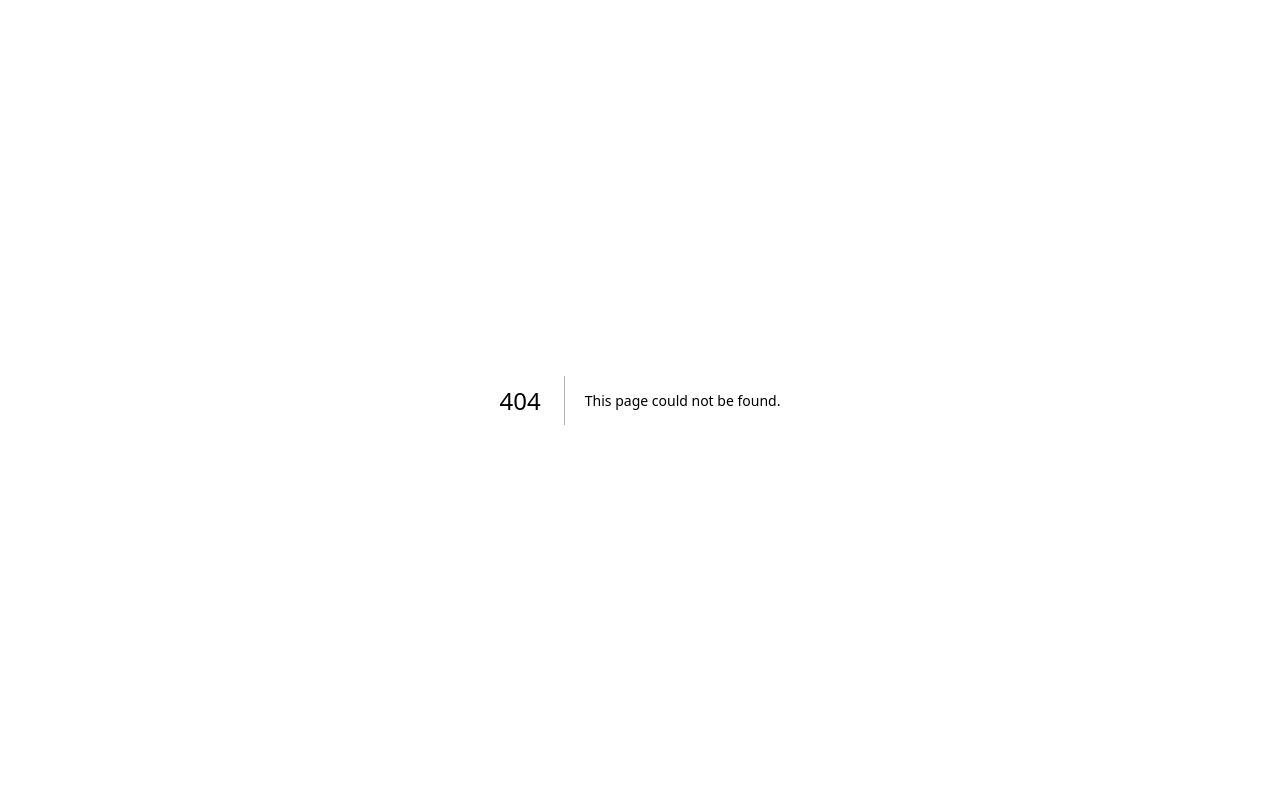
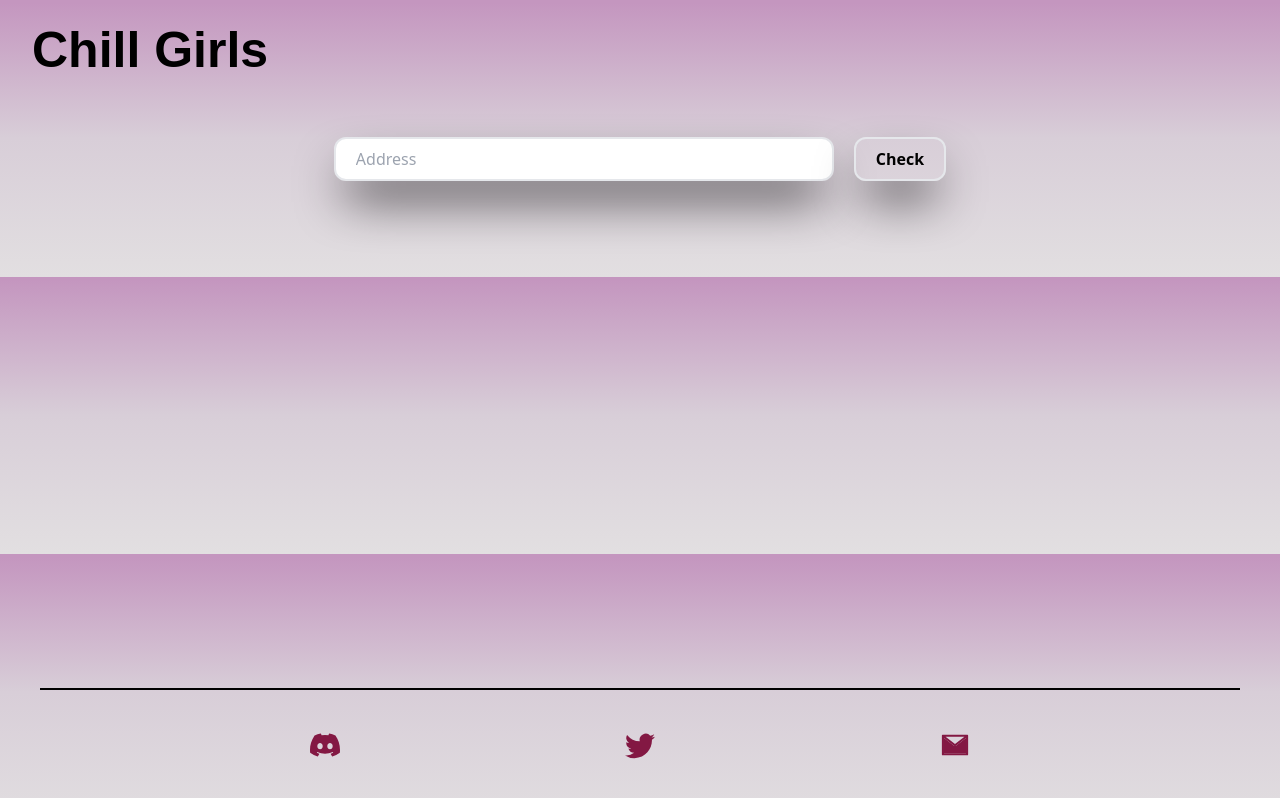
Before and after one commit to 0xSunday/chillgirls, a Next.js app: page /wl in a window 1280 px wide. Before the commit this address had no page. Built offline with nearby package versions, Linux system fonts and the light colour scheme; a web font is replaced by a local one.

Commit message:
added page

```diff
--- /dev/null
+++ b/WLData.js
@@ -0,0 +1,25 @@
+const wl = [
+  {
+    address: "0x6b2ea597d125cffa6c7b671cc36d9a63052e5350",
+  },
+  {
+    address: "0x4dD4B5D6F696C5367444C0cCe7680DaaE8984a34",
+  },
+  {
+    address: "0x4dD4B5D6F696C5367444C0cCe7680DaaE8984a34",
+  },
+
+];
+
+// export function getFilteredAddress(address) {
+//   consolo.log(address);
+//   return const filteredAddress = wl.filter((event) => {
+//     // const eventDate = new Date(event.date);
+//      event.address === address;
+//   });
+// }
+
+export function getFilteredAddress(address) {
+  // console.log(address);
+  return wl.find((event) => event.address == address.trim());
+}
--- a/components/Footer.js
+++ b/components/Footer.js
@@ -3,9 +3,9 @@ import Link from "next/link";
 import { BsDiscord } from "react-icons/bs";
 import { BsTwitter } from "react-icons/bs";
 import { AiTwotoneMail } from "react-icons/ai";
-const Footer = () => {
+const Footer = (props) => {
   return (
-    <section id="contect" className="bg   ">
+    <section id="contect" className={`bg`}>
       <div className=" flex flex-row justify-around border-t-2 border-black sm:px-32 px-6 py-6 sm:py-10 sm:mx-10 mx-5">
         <Link
           href="https://discord.gg/zt8Ra3pKJ8"
@@ -19,7 +19,10 @@ const Footer = () => {
         >
           <BsTwitter />
         </Link>
-        <Link href="mailto:chillgirlsavax@gmail.com"  className="text-3xl   text-pink-900  hover:text-black">
+        <Link
+          href="mailto:chillgirlsavax@gmail.com"
+          className="text-3xl   text-pink-900  hover:text-black"
+        >
           <AiTwotoneMail />
         </Link>
       </div>
--- a/components/Navbar.js
+++ b/components/Navbar.js
@@ -1,7 +1,7 @@
 import { close, menu } from "../public/assets";
 import { MdOutlineMusicOff } from "react-icons/md";
 import { MdOutlineMusicNote } from "react-icons/md";
-import { navLinks,Audio } from "../Data";
+import { navLinks, Audio } from "../Data";
 import Image from "next/image";
 import { useState } from "react";
 
@@ -17,7 +17,6 @@ const NavBar = () => {
     });
   };
 
-
   return (
     <nav className="w-full flex py-6 sm:py-8 sm:px-8 px-4 justify-between items-center navbar text-black bg">
       <h2>
@@ -30,17 +29,21 @@ const NavBar = () => {
       </h2>
 
       <div className="flex flex-row justify-center items-center z-10">
-        <button
+        <h2 className=" sm:block hidden font-poppins font-bold cursor-pointer text-[20px] text-black hover mr-10">
+          <a href="/wl">White List</a>
+        </h2>
+
+        {/* <button
           className="object-contain hidden sm:flex text-black text-3xl px-10"
           onClick={playMusic}
         >
           {music ? <MdOutlineMusicNote /> : <MdOutlineMusicOff />}
-        </button>
+        </button> */}
         <ul className="list-none hidden sm:flex justify-end items-center flex-1">
           {navLinks.map((nav, index) => (
             <li
               key={nav.id}
-              className={`menu font-poppins font-semibold cursor-pointer text-[20px] text-black hover ${
+              className={`menu font-poppins flex justify-center items-center font-semibold cursor-pointer text-[20px] text-black hover ${
                 index === navLinks.length - 1 ? "mr-0" : "mr-10"
               }`}
             >
@@ -50,12 +53,15 @@ const NavBar = () => {
         </ul>
       </div>
       <div className="sm:hidden flex flex-1 justify-end items-center text-black">
-        <button
+      <h2 className=" sm:hidden  font-poppins font-bold cursor-pointer text-[20px] text-black hover mr-3 border-2 p-1  border-black rounded-xl">
+          <a href="/wl">WhiteList</a>
+        </h2>
+        {/* <button
           className="object-contain sm:hidden text-black text-3xl px-5"
           onClick={playMusic}
         >
           {music ? <MdOutlineMusicNote /> : <MdOutlineMusicOff />}
-        </button>
+        </button> */}
 
         <Image
           src={tottle ? close : menu}
--- a/package.json
+++ b/package.json
@@ -14,6 +14,7 @@
     "react": "18.2.0",
     "react-alice-carousel": "^2.7.0",
     "react-audio-player": "^0.17.0",
+    "react-confetti": "^6.1.0",
     "react-dom": "18.2.0",
     "react-icons": "^4.7.1",
     "react-responsive-carousel": "^3.2.23",
--- /dev/null
+++ b/pages/wl/index.js
@@ -0,0 +1,109 @@
+import React, { useState } from "react";
+import { getFilteredAddress } from "../../WLData";
+import { BsDiscord } from "react-icons/bs";
+import { BsTwitter } from "react-icons/bs";
+import { AiTwotoneMail } from "react-icons/ai";
+import Link from "next/link";
+import Confetti from "react-confetti";
+// import Footer from "../../components/Footer";
+const index = () => {
+  const [wl, setWl] = useState("");
+  const [address, setAddress] = useState("");
+  const [output, setOutput] = useState("");
+  const wlhander = (event) => {
+    const addressWL = getFilteredAddress(event.target.value);
+    setAddress(addressWL);
+    setWl(event.target.value);
+  };
+
+  const handleClick = (event) => {
+    event.preventDefault();
+
+    if (wl.length > "0") {
+      if (address && wl.length == "42") {
+        setOutput("You Are Whitelisted");
+        // console.log("you are whitelisted");
+        // console.log(address);
+      }
+      if (!address && wl.length == "42") {
+        setOutput("You Are Not Whitelisted");
+        // console.log("you are not whitelisted");
+      }
+      if (wl.length != "42") {
+        setOutput("Enter a valid address");
+
+        // console.log("you are whitelisted");
+        // console.log(address);
+      }
+      setWl("");
+    }
+
+    setWl("");
+  };
+
+  return (
+    <section className="flex flex-col  ">
+      <div>
+        <nav className="w-full flex py-6 sm:py-8 sm:px-8 px-4 justify-between items-center navbar text-black  ">
+          <h2>
+            <a
+              href="/"
+              className="md:text-[50px] text-3xl text-black font-bold  font-rubik2 "
+            >
+              Chill Girls
+            </a>
+          </h2>
+        </nav>
+
+        <form
+          className="flex justify-center p-3 py-6 sm:py-8 sm:px-8 px-4"
+          onSubmit={handleClick}
+        >
+          <input
+            type="text"
+            className="border-2 sm:w-[500px] w-full h-8 rounded-xl p-5 mr-5 shadow-black  shadow-2xl outline-none hover:shadow-inner"
+            onChange={wlhander}
+            value={wl}
+            id="username"
+            placeholder="Address"
+          />
+          <button
+            type="submit"
+            className="border-2 font-semibold h-8 rounded-xl p-5 shadow-black shadow-2xl flex justify-center items-center text-center outline-none hover:shadow-inner"
+          >
+            Check
+          </button>
+        </form>
+        <div className="flex text-center justify-center py-6 sm:py-8 sm:px-8 px-4 ">
+          <h1 className="flex text-center text-3xl sm:text-7xl font-bold ">
+            {output}
+          </h1>
+          {output == "You Are Whitelisted" && <Confetti />}
+        </div>
+      </div>
+
+      <div className=" flex flex-row justify-around border-t-2 border-black sm:px-32 px-6 py-6 sm:py-10 sm:mx-10 mx-5 bottom-0 right-0 left-0 absolute">
+        <Link
+          href="https://discord.gg/zt8Ra3pKJ8"
+          className="text-3xl text-pink-900 hover:text-black"
+        >
+          <BsDiscord />
+        </Link>
+        <Link
+          href="https://twitter.com/Chill_Girls"
+          className="text-3xl  text-pink-900  hover:text-black"
+        >
+          <BsTwitter />
+        </Link>
+        <Link
+          href="mailto:chillgirlsavax@gmail.com"
+          className="text-3xl   text-pink-900  hover:text-black"
+        >
+          <AiTwotoneMail />
+        </Link>
+      </div>
+    </section>
+  );
+};
+
+export default index;
--- a/styles/globals.css
+++ b/styles/globals.css
@@ -9,6 +9,31 @@
 @tailwind components;
 @tailwind utilities;
 
+body{
+  background: -moz-linear-gradient(
+    90deg,
+    rgba(226, 223, 225, 1) 0%,
+    rgba(216, 206, 216, 1) 50%,
+    rgba(196, 150, 191, 1) 99%
+  );
+
+  /* safari 5.1+,chrome 10+ */
+  background: -webkit-linear-gradient(
+    90deg,
+    rgba(226, 223, 225, 1) 0%,
+    rgba(216, 206, 216, 1) 50%,
+    rgba(196, 150, 191, 1) 99%
+  );
+
+  /* opera 11.10+ */
+  background: -o-linear-gradient(
+    90deg,
+    rgba(226, 223, 225, 1) 0%,
+    rgba(216, 206, 216, 1) 50%,
+    rgba(196, 150, 191, 1) 99%
+  );
+
+}
 .bg {
   /* ff 3.6+ */
   background: -moz-linear-gradient(
```
Also changed, not shown: 1 other file (tests, documents, lock files or other folders).
